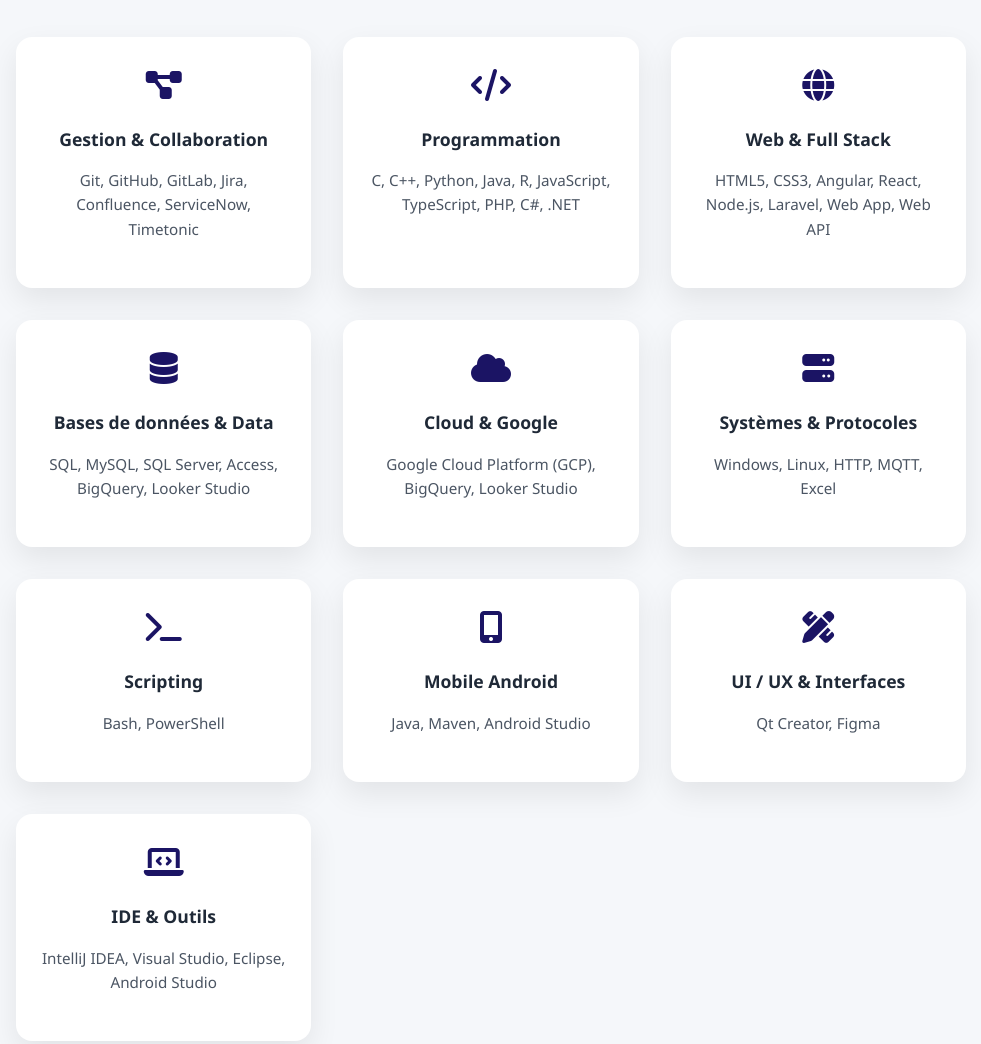
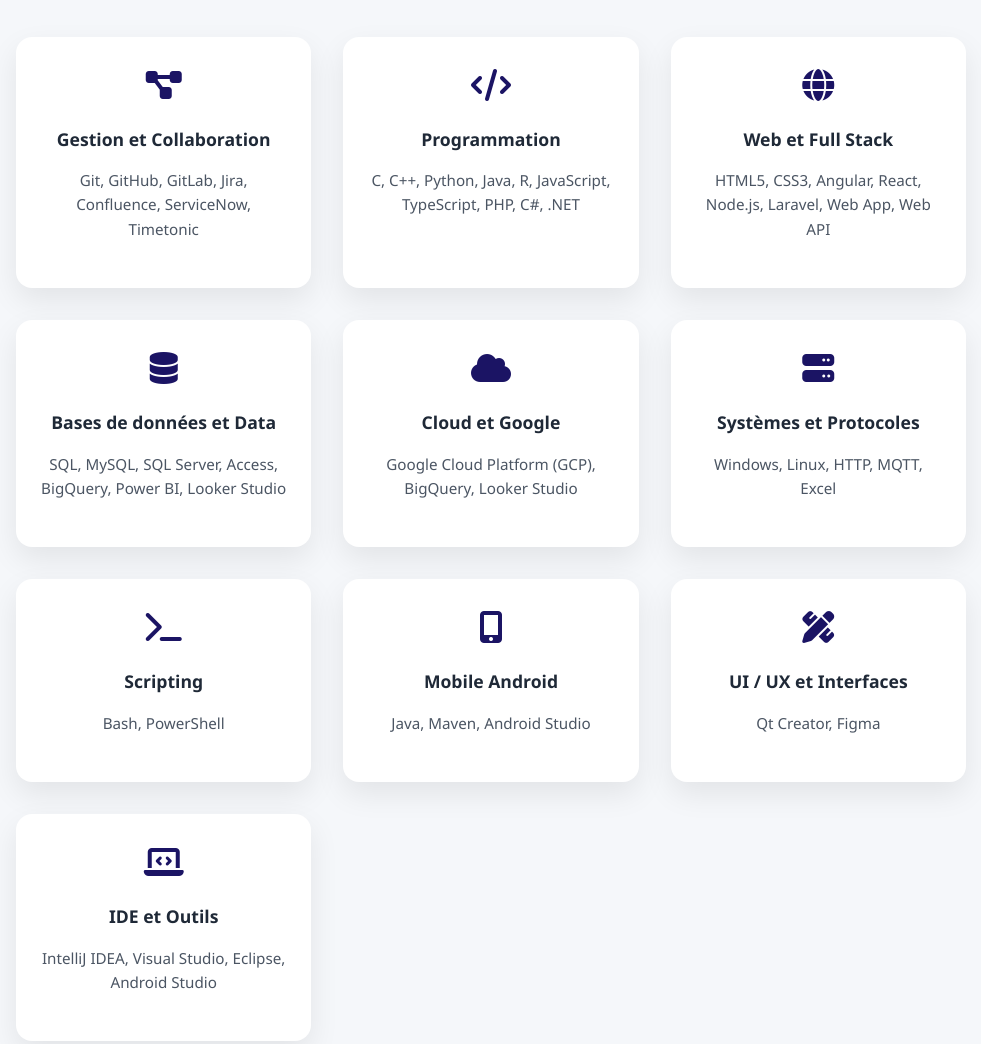
Before and after one commit to FaizaMAALIM/FMA_portfolio, a plain HTML site: page index.html in a window 1280 px wide. Shown: the part 2048-3092 px from the top of the page, without its empty margins (149-1130 px from the left). Drawn offline with Linux system fonts and the light colour scheme.

Commit message:
Correct French terms in index.html

```diff
--- a/index.html
+++ b/index.html
@@ -74,7 +74,7 @@
     </div>
 
     <div class="card">
-      <h3>Stagiaire Support & Développement Informatique</h3>
+      <h3>Stagiaire Support et Développement Informatique</h3>
       <p><strong>dDruid – Solutions IoT</strong> · Mai 2024 – Août 2024</p>
       <p>
         Stage au sein d’une entreprise éditrice de solutions IoT No Code,
@@ -102,7 +102,7 @@
       <h3>Recommandation de Sevan AMPS</h3>
 
       <p class="recommendation-role">
-        Responsable projets &amp; Technologies – Veolia Energie Performance
+        Responsable projets etamp; Technologies – Veolia Energie Performance
       </p>
 
       <p class="recommendation-description">
@@ -148,7 +148,7 @@
 
       <div class="skill-card">
         <i class="fas fa-project-diagram"></i>
-        <h3>Gestion & Collaboration</h3>
+        <h3>Gestion et Collaboration</h3>
         <p>Git, GitHub, GitLab, Jira, Confluence, ServiceNow, Timetonic</p>
       </div>
 
@@ -160,25 +160,25 @@
 
       <div class="skill-card">
         <i class="fas fa-globe"></i>
-        <h3>Web & Full Stack</h3>
+        <h3>Web et Full Stack</h3>
         <p>HTML5, CSS3, Angular, React, Node.js, Laravel, Web App, Web API</p>
       </div>
 
       <div class="skill-card">
         <i class="fas fa-database"></i>
-        <h3>Bases de données & Data</h3>
-        <p>SQL, MySQL, SQL Server, Access, BigQuery, Looker Studio</p>
+        <h3>Bases de données et Data</h3>
+        <p>SQL, MySQL, SQL Server, Access, BigQuery, Power BI, Looker Studio</p>
       </div>
 
       <div class="skill-card">
         <i class="fas fa-cloud"></i>
-        <h3>Cloud & Google</h3>
+        <h3>Cloud et Google</h3>
         <p>Google Cloud Platform (GCP), BigQuery, Looker Studio</p>
       </div>
 
       <div class="skill-card">
         <i class="fas fa-server"></i>
-        <h3>Systèmes & Protocoles</h3>
+        <h3>Systèmes et Protocoles</h3>
         <p>Windows, Linux, HTTP, MQTT, Excel</p>
       </div>
 
@@ -196,13 +196,13 @@
 
       <div class="skill-card">
         <i class="fas fa-pencil-ruler"></i>
-        <h3>UI / UX & Interfaces</h3>
+        <h3>UI / UX et Interfaces</h3>
         <p>Qt Creator, Figma</p>
       </div>
 
       <div class="skill-card">
         <i class="fas fa-laptop-code"></i>
-        <h3>IDE & Outils</h3>
+        <h3>IDE et Outils</h3>
         <p>IntelliJ IDEA, Visual Studio, Eclipse, Android Studio</p>
       </div>
 
```
